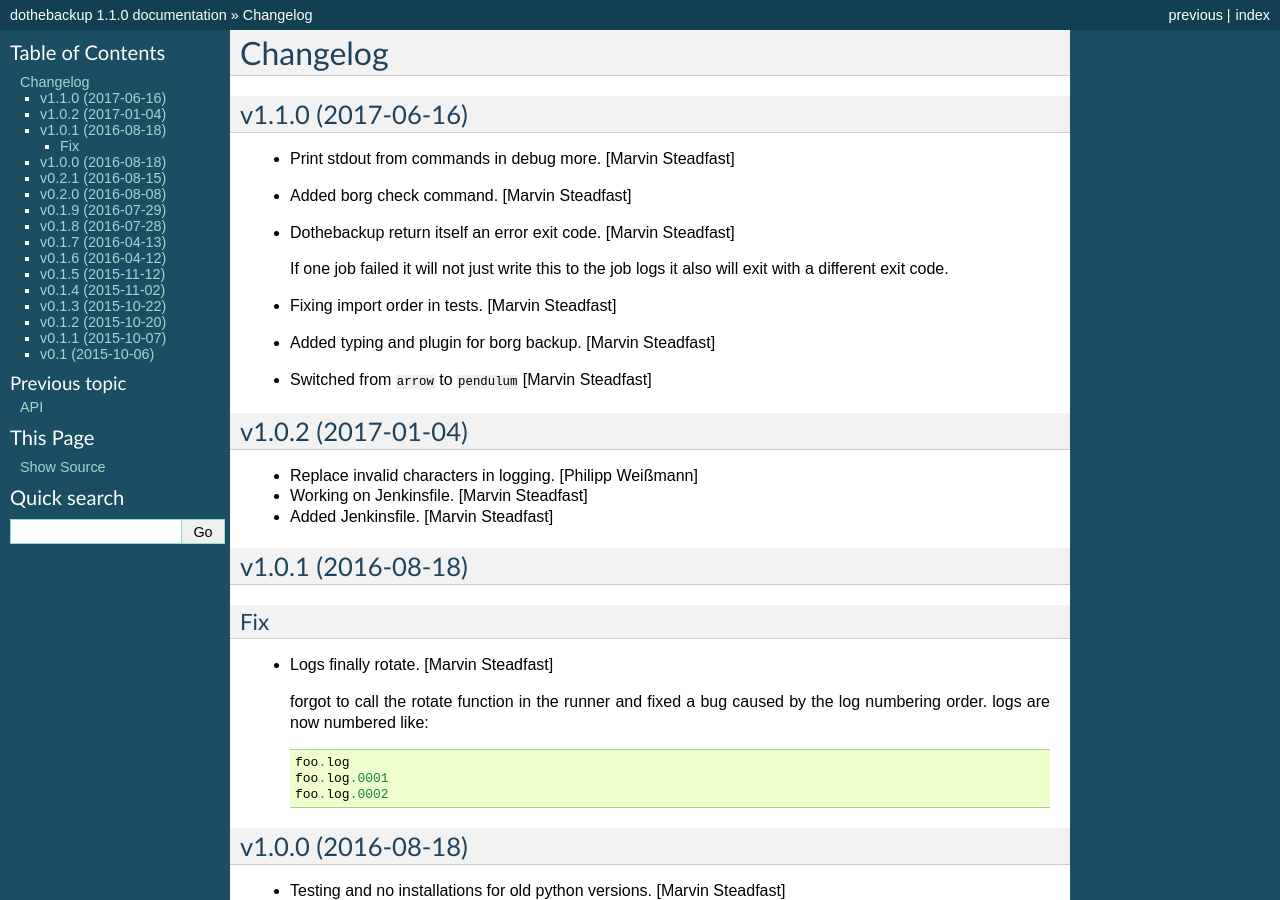
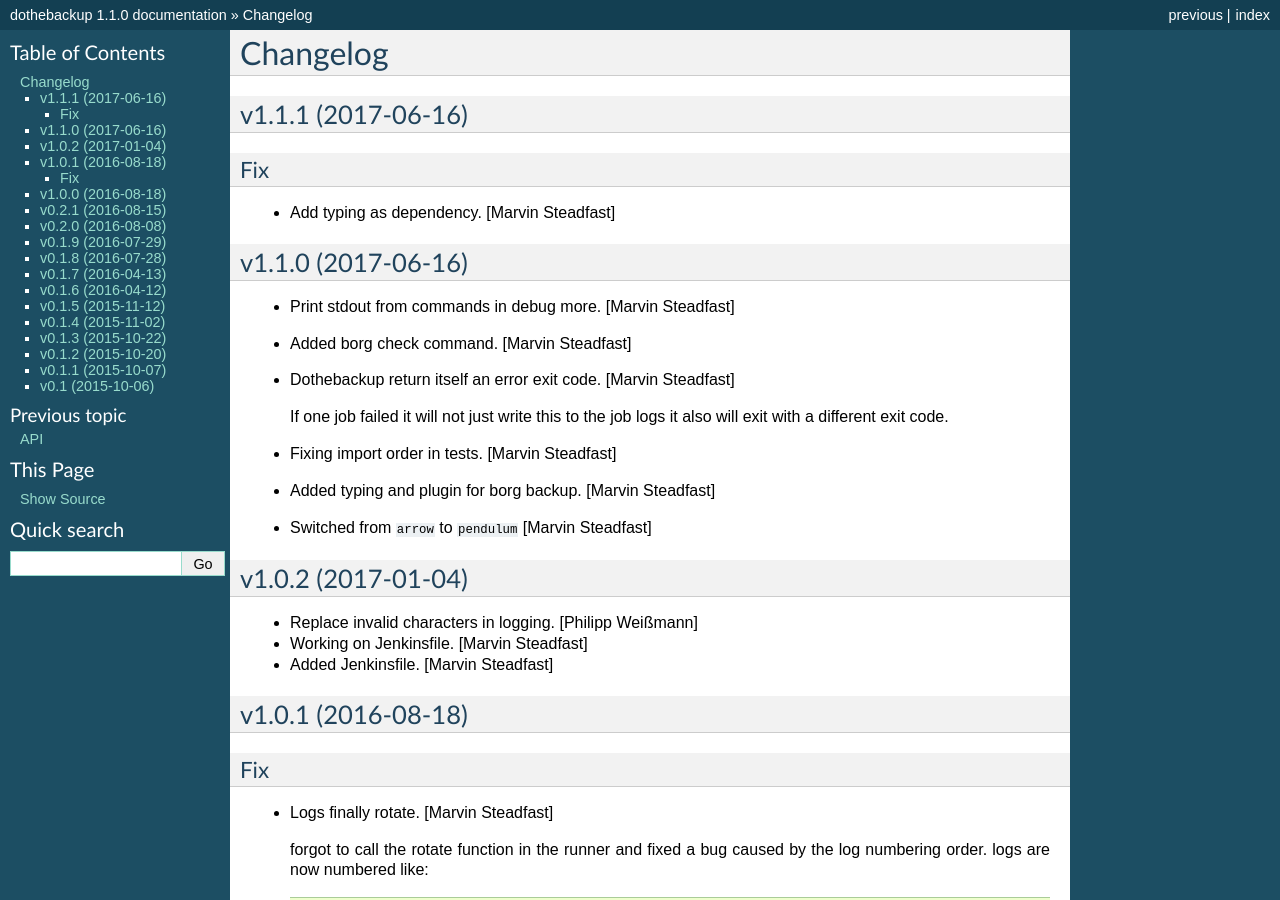
Before and after one commit to xsteadfastx/DoTheBackup, a Sphinx documentation site: the page built from docs/changelog.rst, in a window 1280 px wide and 900 px high. Built offline with Sphinx 7.4.7, drawn with Linux system fonts in a browser that asks for light colours.

Commit message:
prepare 1.1.1 !minor

```diff
--- a/docs/changelog.rst
+++ b/docs/changelog.rst
@@ -1,5 +1,13 @@
 Changelog
 =========
+
+
+v1.1.1 (2017-06-16)
+-------------------
+
+Fix
+~~~
+- Add typing as dependency. [Marvin Steadfast]
 
 
 v1.1.0 (2017-06-16)
```
